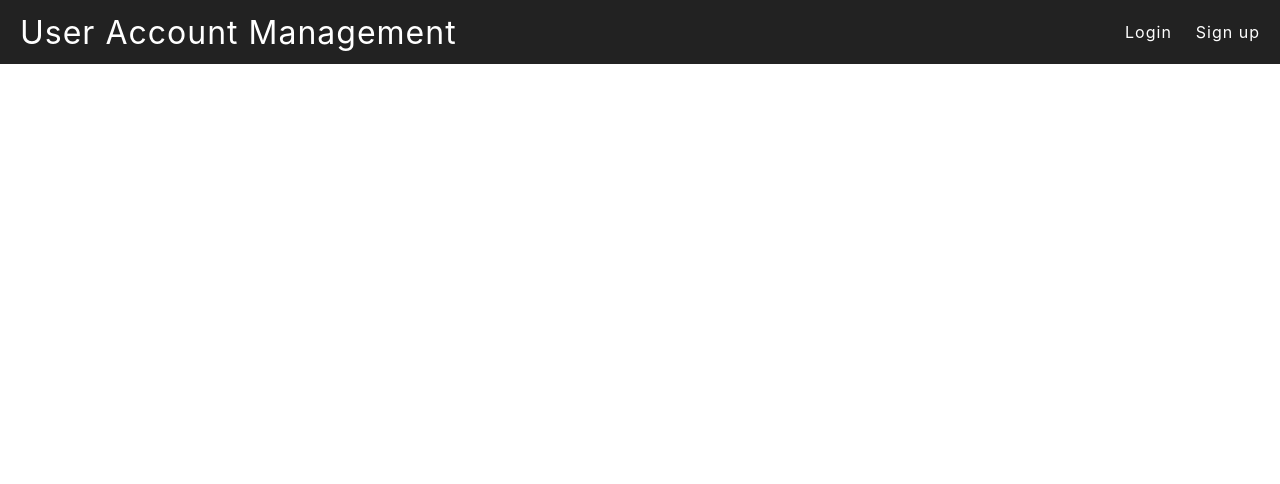
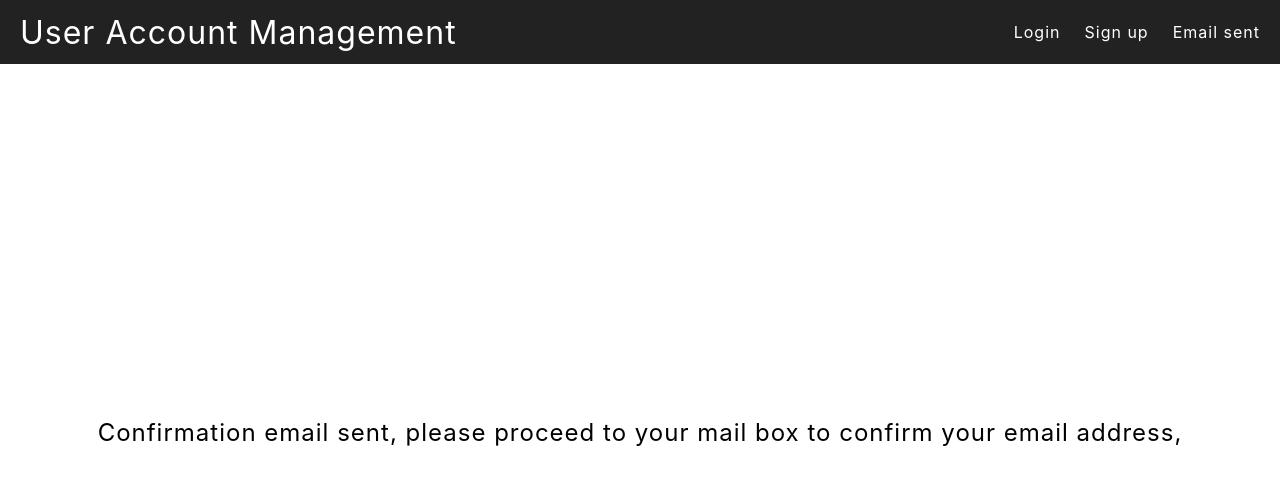
Before and after one commit to seunAwonugba/User-Account-Management, a React (Create React App) app in the folder client/: page /email-confirmation in a window 1280 px wide. Shown: the top 484 px of the page. Built offline with nearby package versions, Linux system fonts and the light colour scheme.

Commit message:
confirm email screen

```diff
--- a/client/src/App.css
+++ b/client/src/App.css
@@ -118,3 +118,7 @@
     width: 100%;
     height: auto;
 }
+
+.message-screen {
+    font-size: x-large;
+}
--- a/client/src/App.js
+++ b/client/src/App.js
@@ -5,6 +5,7 @@ import { Routes, Route } from "react-router-dom";
 import Home from "./page/Home";
 import Login from "./page/Login";
 import SignUp from "./page/SignUp";
+import EmailConfirmation from "./page/EmailConfirmation";
 
 function App() {
     return (
@@ -15,6 +16,11 @@ function App() {
                     <Route path="/" element={<Home />}></Route>
                     <Route path="/login" element={<Login />}></Route>
                     <Route path="/sign-up" element={<SignUp />}></Route>
+
+                    <Route
+                        path="/email-confirmation"
+                        element={<EmailConfirmation />}
+                    ></Route>
                 </Routes>
             </div>
         </>
--- a/client/src/components/NavBar.js
+++ b/client/src/components/NavBar.js
@@ -14,6 +14,9 @@ export default function NavBar() {
                 <li>
                     <Link to="/sign-up">Sign up</Link>
                 </li>
+                <li>
+                    <Link to="/email-confirmation">Email sent</Link>
+                </li>
             </ul>
         </nav>
     );
--- /dev/null
+++ b/client/src/page/EmailConfirmation.js
@@ -0,0 +1,8 @@
+export default function EmailConfirmation() {
+    return (
+        <div className="message-screen">
+            Confirmation email sent, please proceed to your mail box to confirm
+            your email address,
+        </div>
+    );
+}
--- a/client/src/page/SignUp.js
+++ b/client/src/page/SignUp.js
@@ -75,9 +75,4 @@ export default function SignUp() {
             </Paper>
         </Grid>
     );
-    // return (
-    //     <div className="form-cover">
-    //         <h1>Sign up</h1>
-    //     </div>
-    // );
 }
```
Also changed, not shown: 1 other file (tests, documents, lock files or other folders).
